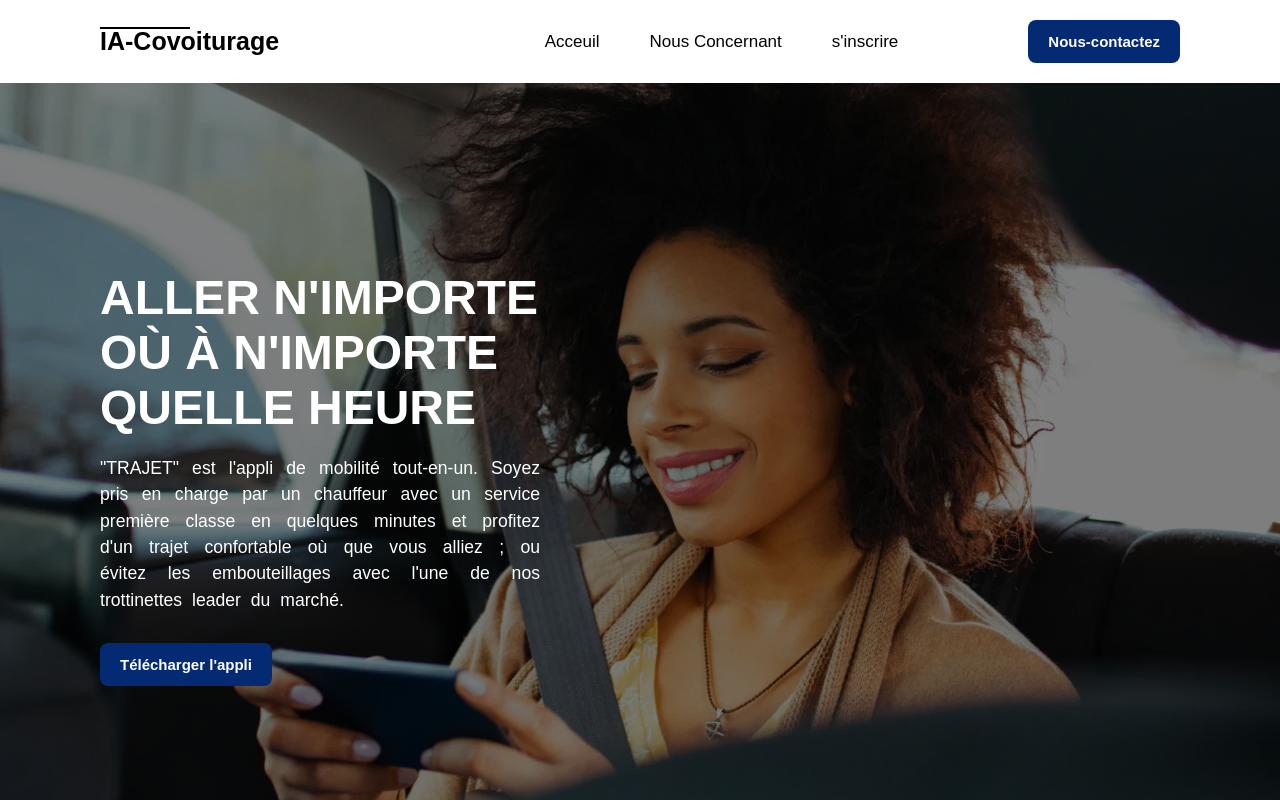
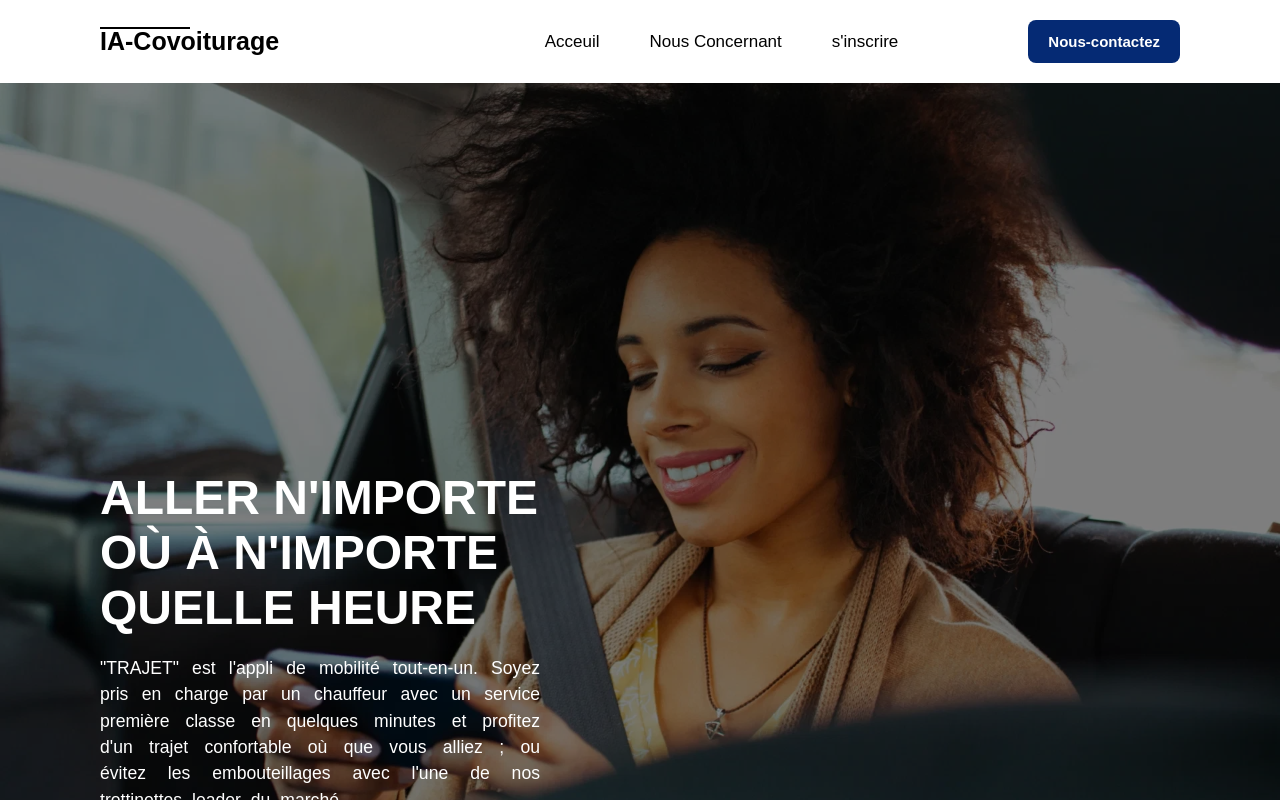
Before and after one commit to august-dev-pro/covoiturage-app, a React (Create React App) app: page / in a window 1280 px wide. Shown: the top 800 px of the page. Built offline with nearby package versions, Linux system fonts and the light colour scheme.

Commit message:
responsive make

```diff
--- a/src/components/home/banner/banner.css
+++ b/src/components/home/banner/banner.css
@@ -145,7 +145,7 @@
 }
 @media (min-width: 1200px) and (max-width: 1919px) {
   .banner {
-    height: 100vh;
+    height: 150vh;
     display: flex;
     align-items: center;
     justify-content: start;
--- a/src/components/home/banner/banner.scss
+++ b/src/components/home/banner/banner.scss
@@ -175,7 +175,7 @@
 @media (min-width: 1200px) and (max-width: 1919px) {
   .banner {
     //padding: 0 100px;
-    height: 100vh;
+    height: 150vh;
     display: flex;
     align-items: center;
     justify-content: start;
```
